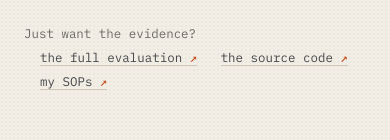
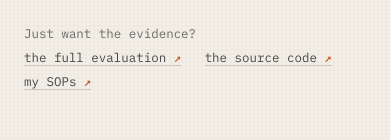
Before and after one commit to JonBold11/portfolio, a plain HTML site: page index.html in a window 390 px wide. Shown: the part 660-800 px from the top of the page. Drawn offline with nearby package versions, Linux system fonts and the light colour scheme.

Commit message:
Tidy hero evidence links on small screens
Co-Authored-By: Claude Opus 5.5 <noreply@anthropic.com>

```diff
--- a/index.html
+++ b/index.html
@@ -58,7 +58,7 @@ h1 em{font-style:normal;color:var(--signal)}
 .cmds a{text-decoration:none;border-bottom:1px solid var(--ink);padding-bottom:.25rem}
 .cmds a::before{content:"→ ";color:var(--signal)}
 .skip{margin:1.6rem 0 0;font:400 .78rem/1.9 var(--mono);color:var(--ink-3)}
-.skip a{color:var(--ink-2);white-space:nowrap;margin-left:1rem;text-decoration:none;border-bottom:1px solid var(--rule)}
+.skip a{color:var(--ink-2);white-space:nowrap;margin-right:1rem;text-decoration:none;border-bottom:1px solid var(--rule)}
 .skip a::after{content:" ↗";color:var(--signal)}
 
 /* depth markers */
@@ -172,7 +172,7 @@ footer.entry{padding-bottom:6rem}
   <h1>I build AI workflows that solve problems <em>before they cost you money</em>, and I document them so your team can run them without me.</h1>
   <p class="bridge">My AI bill ran away from me. I built the fix so yours doesn't.<span class="cursor"></span></p>
   <nav class="cmds"><a href="#record">see the record</a><a href="#contact">get in touch</a></nav>
-  <p class="skip">Just want the evidence? <a href="https://github.com/JonBold11/token-tracker-evidence">the full evaluation</a> <a href="https://github.com/JonBold11/token-tracker-evidence/tree/main/source">the source code</a> <a href="https://github.com/JonBold11/how-i-work">my SOPs</a></p>
+  <p class="skip">Just want the evidence?<br><a href="https://github.com/JonBold11/token-tracker-evidence">the full evaluation</a> <a href="https://github.com/JonBold11/token-tracker-evidence/tree/main/source">the source code</a> <a href="https://github.com/JonBold11/how-i-work">my SOPs</a></p>
 </header>
 
 <!-- CASE STUDY -->
```
